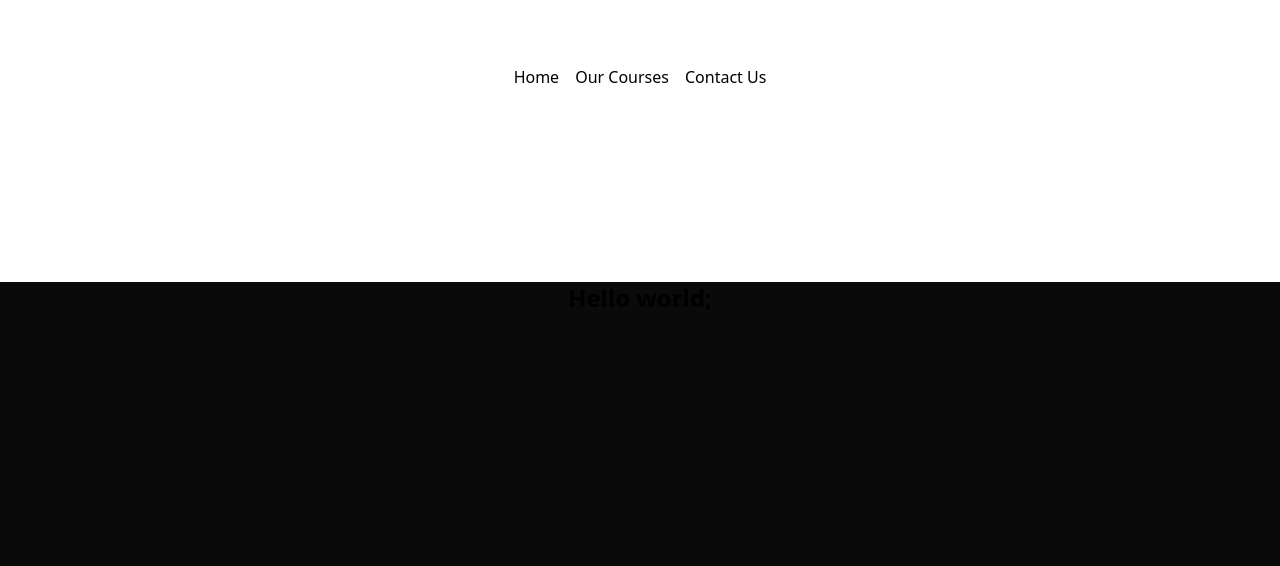
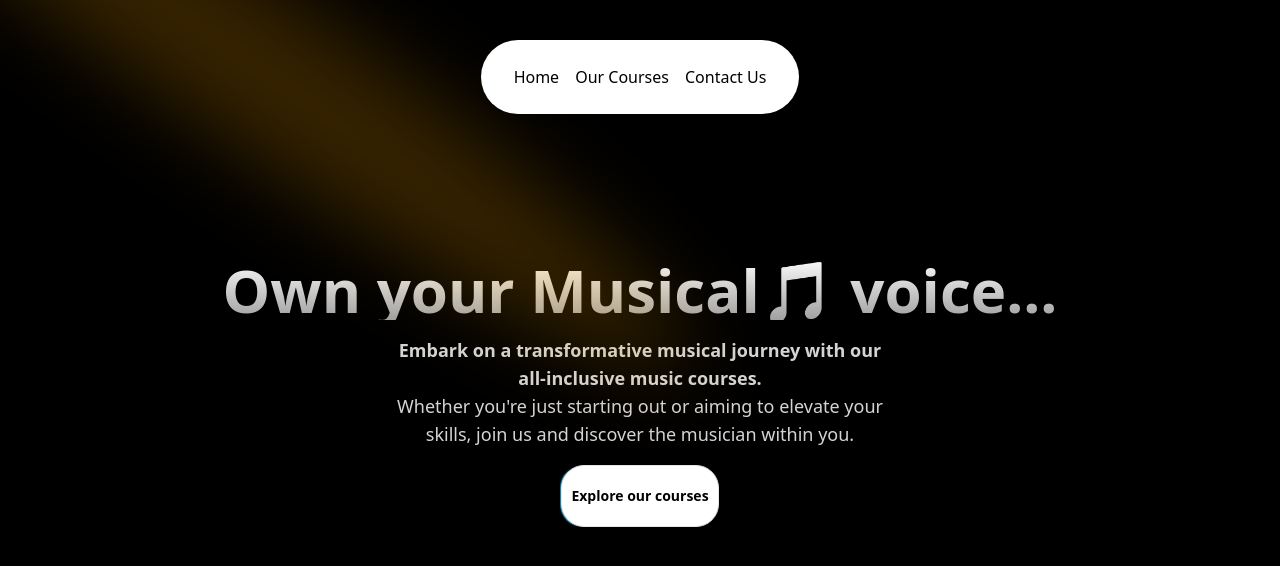
Before and after one commit to shaktipriya13/Music_courses_selling_website, a Next.js app: page / in a window 1280 px wide. Shown: the top 566 px of the page. Built offline with nearby package versions, Linux system fonts and the light colour scheme.

Commit message:
feat: implement HeroSection and Spotlight components with animated effects

```diff
--- a/src/app/globals.css
+++ b/src/app/globals.css
@@ -1,3 +1,19 @@
 @import "tailwindcss";
 /* @custom-variant dark (&:where(.dark, .dark *)); */
 /* @custom-variant dark (&:where([data-theme=dark], [data-theme=dark] *)); */
+
+@theme inline {
+    --animate-spotlight: spotlight 2s ease 0.75s 1 forwards;
+}
+
+@keyframes spotlight {
+    0% {
+        opacity: 0;
+        transform: translate(-72%, -62%) scale(0.5);
+    }
+
+    100% {
+        opacity: 1;
+        transform: translate(-50%, -40%) scale(1);
+    }
+}
--- a/src/app/layout.tsx
+++ b/src/app/layout.tsx
@@ -24,7 +24,7 @@
   children: React.ReactNode;
 }>) {
   return (
-    <html lang="en" className="dark">
+    <html lang="en" className="bg-black">
       <body
         className={`${geistSans.variable} ${geistMono.variable} antialiased`}
       >
--- a/src/app/page.tsx
+++ b/src/app/page.tsx
@@ -1,11 +1,12 @@
 "use client";
 
+import HeroSection from "@/components/HeroSection";
 import { main } from "motion/react-client";
 
 export default function Home() {
   return (
     <main className="min-h-screen bg-black/[0.96] antialiased bg-grid-white/[0.02]">
-      <h1 className="text-2xl font-bold text-center mt-52">Hello world;</h1>
+      <HeroSection />
     </main>
   );
 }
--- /dev/null
+++ b/src/components/HeroSection.tsx
@@ -0,0 +1,42 @@
+"use client";
+import React from "react";
+import { Button } from "./ui/moving-border";
+import Link from "next/link";
+import { Spotlight } from "./ui/Spotlight";
+
+const HeroSection = () => {
+  return (
+    <>
+      <Spotlight
+        className="-top-40 left-0 md:-top-20 md:left-60"
+        fill="orange"
+      />
+      <div className="text-amber-50 h-auto md:h-[40rem] w-full rounded-md flex flex-col items-center justify-center relative overflow-hidden mx-auto py-10 md:py-0">
+        <h1 className="mt-20 md:mt-0 text-3xl md:text-6xl font-bold bg-clip-text text-transparent bg-gradient-to-b from-neutral-50 to-neutral-400">
+          Own your Musical🎵 voice...
+        </h1>
+        <p className="mt-4 font-normal text-base md:text-lg text-neutral-300 max-w-lg mx-auto text-center">
+          <span className="font-bold">
+            {" "}
+            Embark on a transformative musical journey with our all-inclusive
+            music courses.
+          </span>
+          <br /> Whether you're just starting out or aiming to elevate your
+          skills, join us and discover the musician within you.
+        </p>
+        <div className="mt-4">
+          <Link href={"/courses"}>
+            <Button
+              borderRadius="1.5rem"
+              className="bg-white dark:bg-black text-black dark:text-white border-neutral-200 dark:border-slate-800 font-bold"
+            >
+              Explore our courses
+            </Button>
+          </Link>
+        </div>
+      </div>
+    </>
+  );
+};
+
+export default HeroSection;
--- /dev/null
+++ b/src/components/ui/Spotlight.tsx
@@ -0,0 +1,56 @@
+import React from "react";
+import { cn } from "@/lib/utils";
+
+type SpotlightProps = {
+  className?: string;
+  fill?: string;
+};
+
+export const Spotlight = ({ className, fill }: SpotlightProps) => {
+  return (
+    <svg
+      className={cn(
+        "animate-spotlight pointer-events-none absolute z-[1]  h-[169%] w-[138%] lg:w-[84%] opacity-0",
+        className
+      )}
+      xmlns="http://www.w3.org/2000/svg"
+      viewBox="0 0 3787 2842"
+      fill="none"
+    >
+      <g filter="url(#filter)">
+        <ellipse
+          cx="1924.71"
+          cy="273.501"
+          rx="1924.71"
+          ry="273.501"
+          transform="matrix(-0.822377 -0.568943 -0.568943 0.822377 3631.88 2291.09)"
+          fill={fill || "white"}
+          fillOpacity="0.21"
+        ></ellipse>
+      </g>
+      <defs>
+        <filter
+          id="filter"
+          x="0.860352"
+          y="0.838989"
+          width="3785.16"
+          height="2840.26"
+          filterUnits="userSpaceOnUse"
+          colorInterpolationFilters="sRGB"
+        >
+          <feFlood floodOpacity="0" result="BackgroundImageFix"></feFlood>
+          <feBlend
+            mode="normal"
+            in="SourceGraphic"
+            in2="BackgroundImageFix"
+            result="shape"
+          ></feBlend>
+          <feGaussianBlur
+            stdDeviation="151"
+            result="effect1_foregroundBlur_1065_8"
+          ></feGaussianBlur>
+        </filter>
+      </defs>
+    </svg>
+  );
+};
--- /dev/null
+++ b/src/components/ui/moving-border.tsx
@@ -0,0 +1,139 @@
+"use client";
+import React from "react";
+import {
+  motion,
+  useAnimationFrame,
+  useMotionTemplate,
+  useMotionValue,
+  useTransform,
+} from "motion/react";
+import { useRef } from "react";
+import { cn } from "@/lib/utils";
+
+export function Button({
+  borderRadius = "1.75rem",
+  children,
+  as: Component = "button",
+  containerClassName,
+  borderClassName,
+  duration,
+  className,
+  ...otherProps
+}: {
+  borderRadius?: string;
+  children: React.ReactNode;
+  as?: any;
+  containerClassName?: string;
+  borderClassName?: string;
+  duration?: number;
+  className?: string;
+  [key: string]: any;
+}) {
+  return (
+    <Component
+      className={cn(
+        "relative h-16 w-40 overflow-hidden bg-transparent p-[1px] text-xl",
+        containerClassName
+      )}
+      style={{
+        borderRadius: borderRadius,
+      }}
+      {...otherProps}
+    >
+      <div
+        className="absolute inset-0"
+        style={{ borderRadius: `calc(${borderRadius} * 0.96)` }}
+      >
+        <MovingBorder duration={duration} rx="30%" ry="30%">
+          <div
+            className={cn(
+              "h-20 w-20 bg-[radial-gradient(#0ea5e9_40%,transparent_60%)] opacity-[0.8]",
+              borderClassName
+            )}
+          />
+        </MovingBorder>
+      </div>
+
+      <div
+        className={cn(
+          "relative flex h-full w-full items-center justify-center border border-slate-800 bg-slate-900/[0.8] text-sm text-white antialiased backdrop-blur-xl",
+          className
+        )}
+        style={{
+          borderRadius: `calc(${borderRadius} * 0.96)`,
+        }}
+      >
+        {children}
+      </div>
+    </Component>
+  );
+}
+
+export const MovingBorder = ({
+  children,
+  duration = 3000,
+  rx,
+  ry,
+  ...otherProps
+}: {
+  children: React.ReactNode;
+  duration?: number;
+  rx?: string;
+  ry?: string;
+  [key: string]: any;
+}) => {
+  const pathRef = useRef<any>();
+  const progress = useMotionValue<number>(0);
+
+  useAnimationFrame((time) => {
+    const length = pathRef.current?.getTotalLength();
+    if (length) {
+      const pxPerMillisecond = length / duration;
+      progress.set((time * pxPerMillisecond) % length);
+    }
+  });
+
+  const x = useTransform(
+    progress,
+    (val) => pathRef.current?.getPointAtLength(val).x
+  );
+  const y = useTransform(
+    progress,
+    (val) => pathRef.current?.getPointAtLength(val).y
+  );
+
+  const transform = useMotionTemplate`translateX(${x}px) translateY(${y}px) translateX(-50%) translateY(-50%)`;
+
+  return (
+    <>
+      <svg
+        xmlns="http://www.w3.org/2000/svg"
+        preserveAspectRatio="none"
+        className="absolute h-full w-full"
+        width="100%"
+        height="100%"
+        {...otherProps}
+      >
+        <rect
+          fill="none"
+          width="100%"
+          height="100%"
+          rx={rx}
+          ry={ry}
+          ref={pathRef}
+        />
+      </svg>
+      <motion.div
+        style={{
+          position: "absolute",
+          top: 0,
+          left: 0,
+          display: "inline-block",
+          transform,
+        }}
+      >
+        {children}
+      </motion.div>
+    </>
+  );
+};
```
